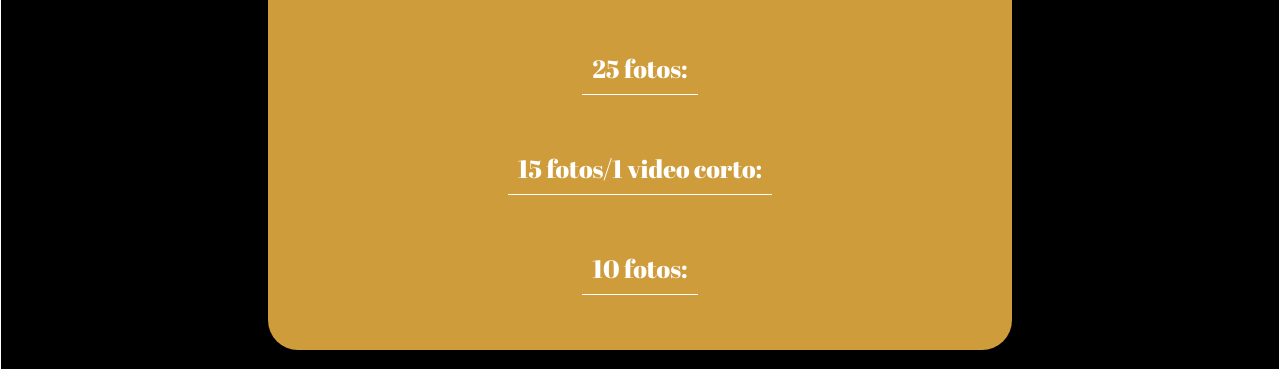
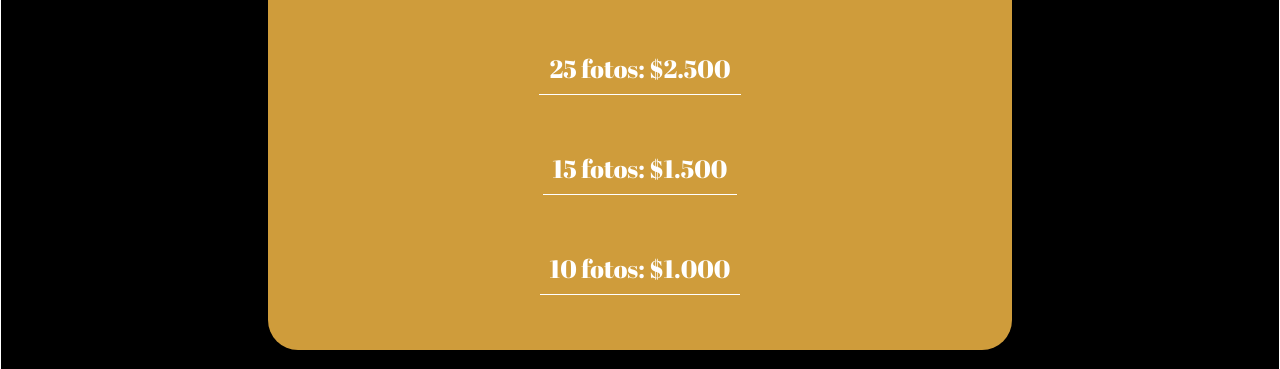
Before and after one commit to dammPH/dammph.github.io, a plain HTML site: page clasico.html in a window 1280 px wide. Shown: the part 375-744 px from the top of the page. Drawn offline with Linux system fonts and the light colour scheme.

Commit message:
Update clasico.html

```diff
--- a/clasico.html
+++ b/clasico.html
@@ -27,9 +27,9 @@
                <article class="grupo-2">
                    <div class="categorias">
                         <h2>realiza tus mejores fotos y compartila en tus redes</h2>
-                        <p>25 fotos: </p>
-                        <p>15 fotos/1 video corto: </p>
-                        <p>10 fotos: </p>
+                        <p>25 fotos: $2.500</p>
+                        <p>15 fotos: $1.500 </p>
+                        <p>10 fotos: $1.000</p>
                    </div>
                </article>
             </section>
```
